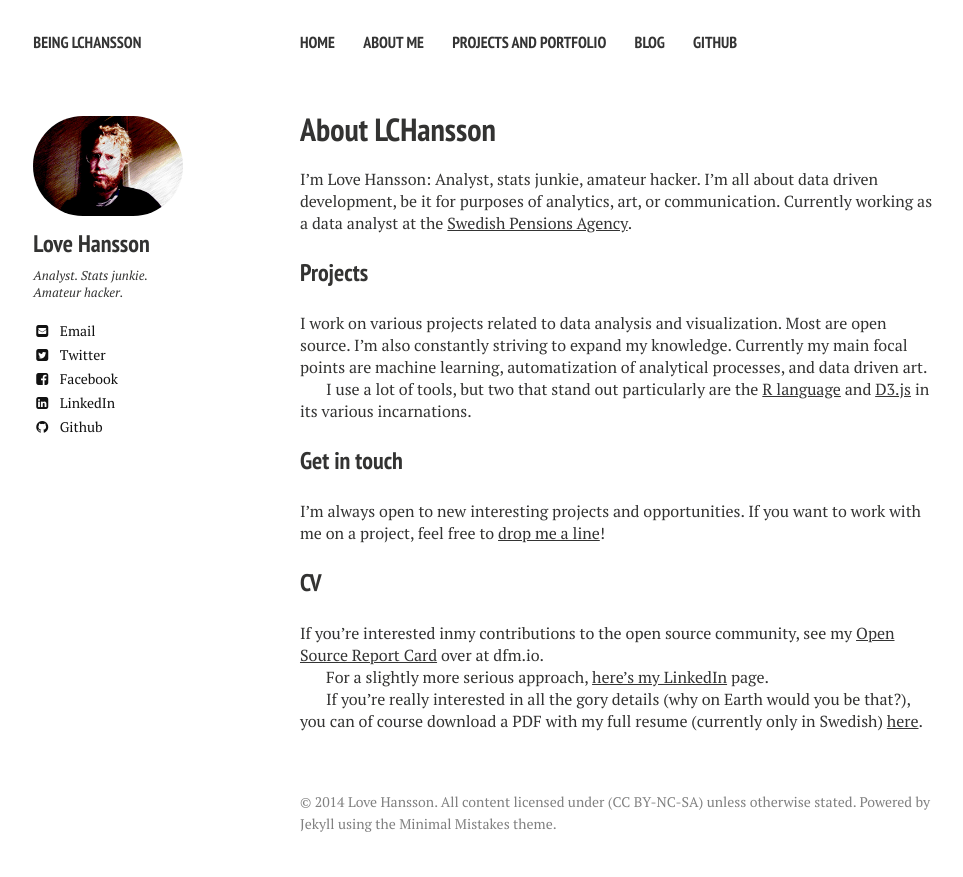
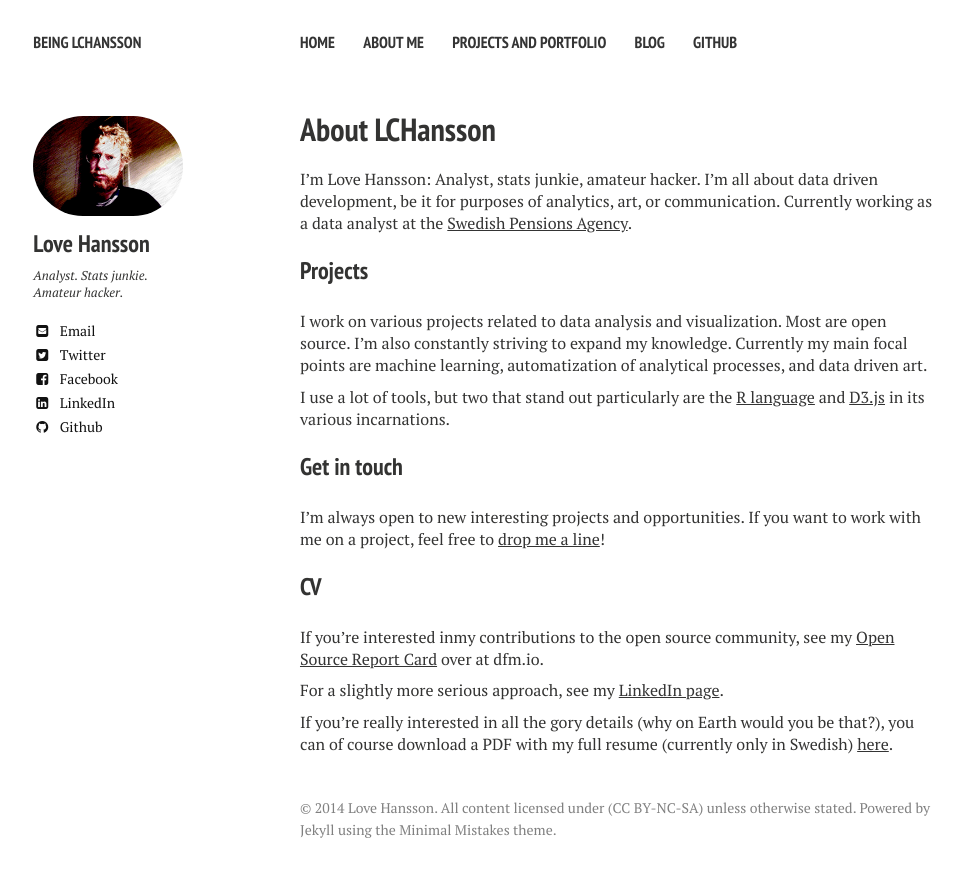
Before and after one commit to LCHansson/LCHansson.github.io, a Jekyll site: the page built from about/index.md, in a window 1280 px wide. Shown: the top 877 px of the page, without its empty margins (20-983 px from the left). Built offline with Jekyll 4.4.1, drawn with Linux system fonts in a browser that asks for light colours; nearby versions of some CDN libraries.

Commit message:
Remove paragraph indentation. Update about.

```diff
--- a/_sass/typography.scss
+++ b/_sass/typography.scss
@@ -111,14 +111,15 @@ blockquote {
 // Paragraphs
 // --------------------------------------------------
 p {
-	margin: 0 0 $indent-var;
+	//margin: 0 0 $indent-var;
 	// sibling indentation
-  @if $paragraph-indent == true {
-    & + p {
-			text-indent: $indent-var;
-			margin-top: -($indent-var);
-		}
-	}
+  //@if $paragraph-indent == true {
+  //  & + p {
+	//		text-indent: $indent-var;
+	//		margin-top: -($indent-var);
+	//	}
+	//}
+  margin: 0 0 0.6em 0;
 }
 
 // Code
--- a/about/index.md
+++ b/about/index.md
@@ -22,7 +22,7 @@ I'm always open to new interesting projects and opportunities. If you want to wo
 
 If you're interested inmy contributions to the open source community, see my [Open Source Report Card][OSScv] over at dfm.io.
 
-For a slightly more serious approach, [here's my LinkedIn][LinkedIn] page.
+For a slightly more serious approach, see my [LinkedIn page][LinkedIn].
 
 If you're really interested in all the gory details (why on Earth would you be that?), you can of course download a PDF with my full resume (currently only in Swedish) [here][CVdl].
 
```
